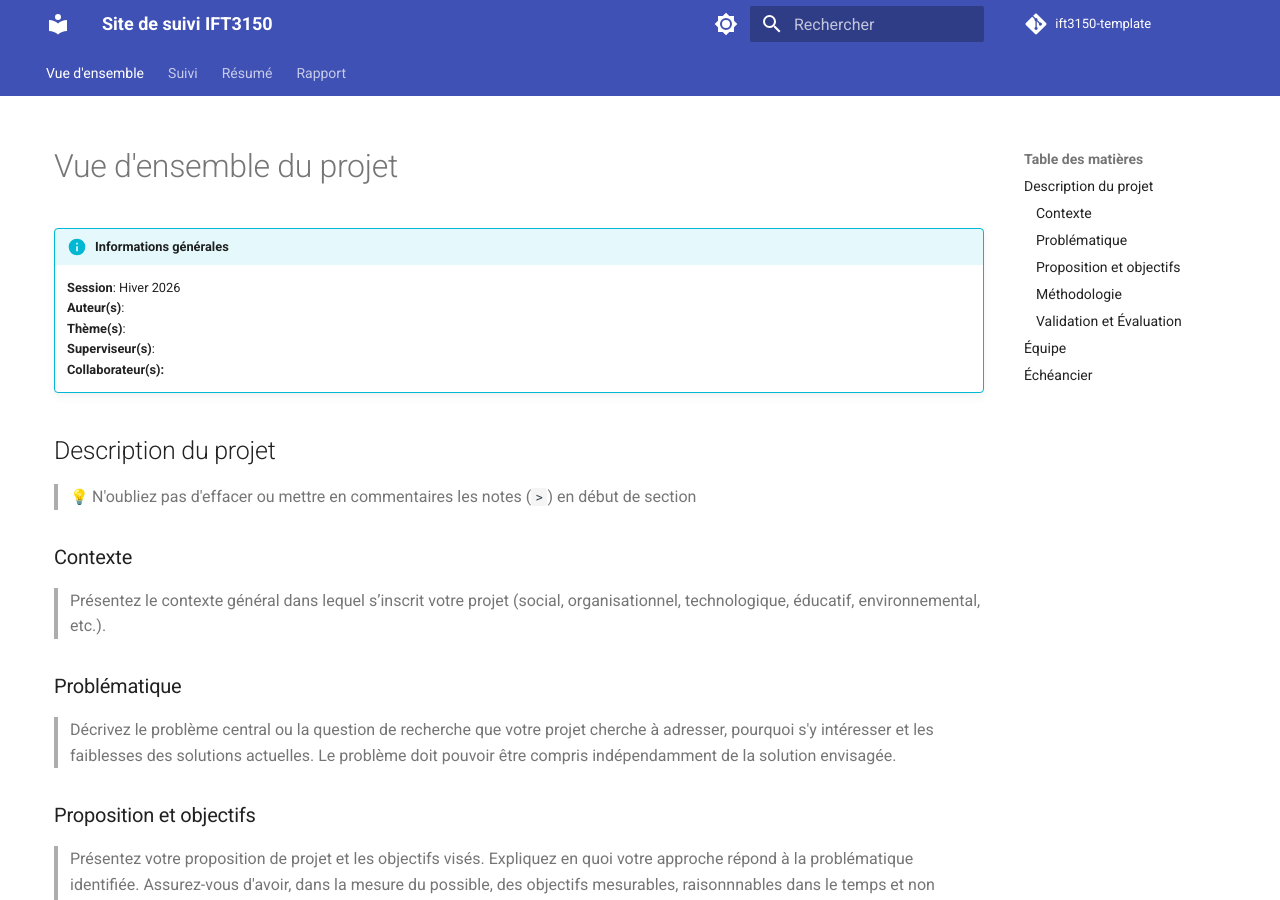
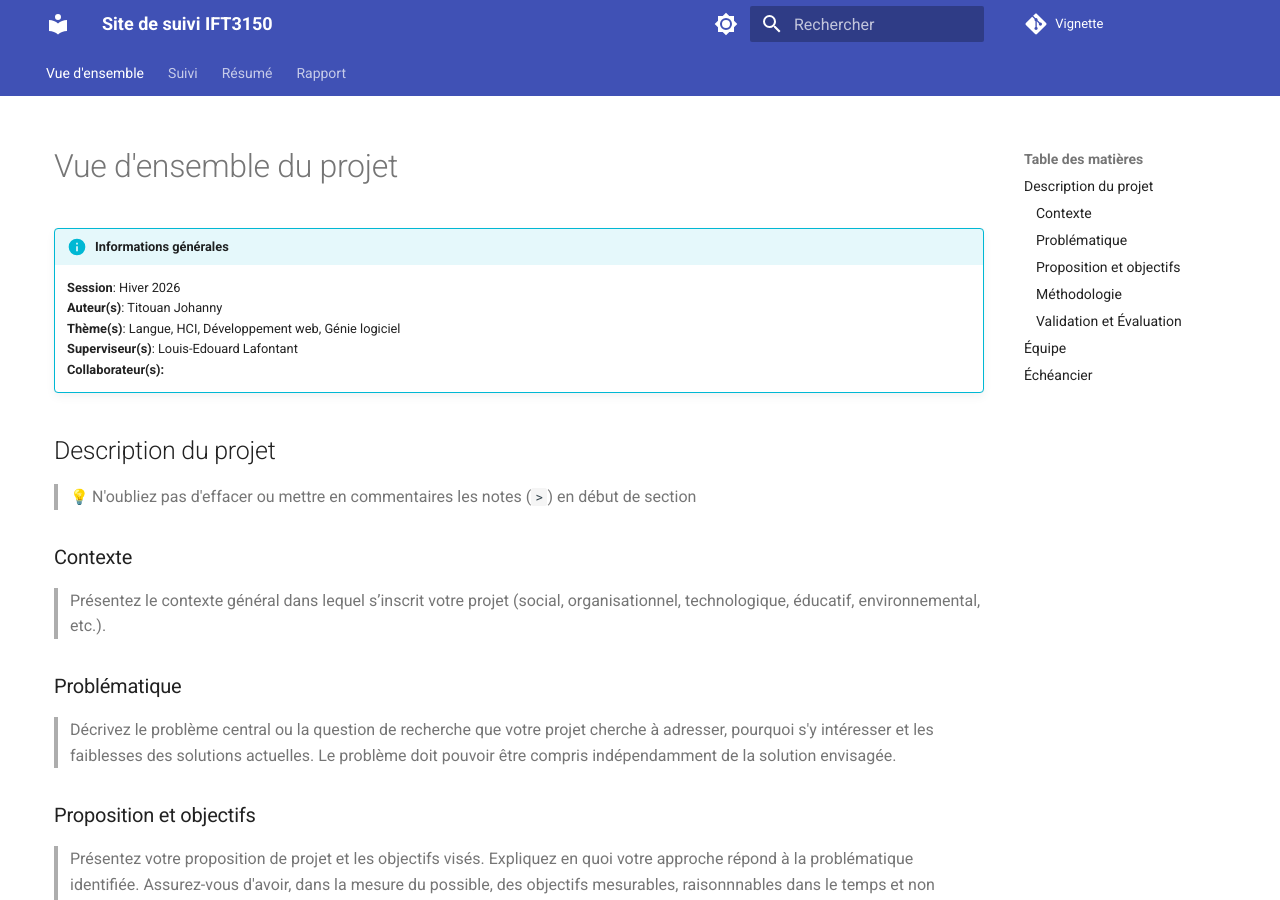
Before and after one commit to protolabo/vignette, an MkDocs documentation site: the page built from docs/index.md, in a window 1280 px wide and 900 px high. Built offline with MkDocs 1.6.1 and Material for MkDocs 9.7.7, drawn with Linux system fonts in a browser that asks for light colours; emoji names are drawn with the system emoji font; comment, search, counter and statistics services are not loaded.

```diff
--- a/docs/index.md
+++ b/docs/index.md
@@ -14,9 +14,9 @@ title: Vue d'ensemble du projet
 
 !!! info "Informations générales"
     **Session**: Hiver 2026
-    **Auteur(s)**: <!-- Nom de chaque membre (matricule)  -->
-    **Thème(s)**: <!-- Thèmes principaux abordés dans le projet  -->
-    **Superviseur(s)**: <!-- Nom du superviseur (affiliation)  -->
+    **Auteur(s)**: Titouan Johanny
+    **Thème(s)**: Langue, HCI, Développement web, Génie logiciel
+    **Superviseur(s)**: Louis-Edouard Lafontant
     **Collaborateur(s):** <!-- Nom de(s) collaborateur(s) et partenaire(s)` -->
 
 ## Description du projet
--- a/mkdocs.yml
+++ b/mkdocs.yml
@@ -37,8 +37,8 @@ theme:
 
 copyright: "&copy; 2026 <b>DIRO</b> &ndash; Template de site pour le cours IFT3150 <br>Département d'informatique et de recherche opérationnelle <br>Université de Montréal"
 
-repo_name: ift3150-template
-repo_url: https://github.com/ift3150-template/ift3150-template.github.io
+repo_name: Vignette
+repo_url: https://github.com/protolabo/vignette
 # edit_uri: edit/main/docs/
 
 # extra:
```
